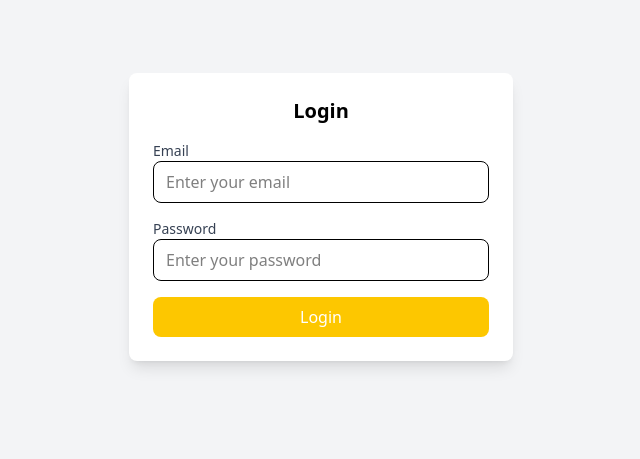
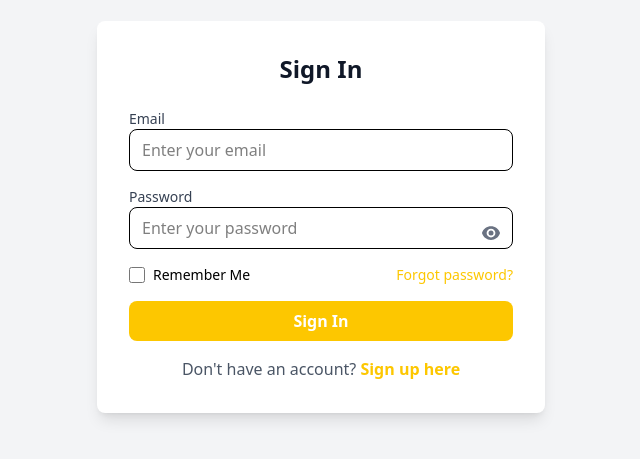
Before and after one commit to in43sh/homebuzz-frontend, a React (Vite) app: page /login in a window 1280 px wide. Shown: the part 183-642 px from the top of the page, without its empty margins (319-959 px from the left). Built offline with nearby package versions, Linux system fonts and the light colour scheme.

Commit message:
feat: enhance Login component with form validation and improved UI

```diff
--- a/src/pages/Login.tsx
+++ b/src/pages/Login.tsx
@@ -1,55 +1,185 @@
 import { useState } from "react";
+import { Link, useLocation, useNavigate } from "react-router-dom";
+import {
+    EyeIcon,
+    EyeSlashIcon,
+    // GlobeAltIcon,
+    // CodeBracketIcon,
+} from "@heroicons/react/24/solid";
 
-const LoginForm = () => {
-    const [email, setEmail] = useState("");
-    const [password, setPassword] = useState("");
+const Login = () => {
+    const navigate = useNavigate();
+    const location = useLocation();
+    const from = location.state?.from || "/";
 
-    const handleSubmit = (e: any) => {
+    const [form, setForm] = useState({
+        email: "",
+        password: "",
+        rememberMe: false,
+    });
+    const [errors, setErrors] = useState({ email: "", password: "" });
+    const [loading, setLoading] = useState(false);
+    const [showPassword, setShowPassword] = useState(false);
+
+    const handleChange = (e: React.ChangeEvent<HTMLInputElement>) => {
+        const { name, value, type, checked } = e.target;
+        setForm((prev) => ({
+            ...prev,
+            [name]: type === "checkbox" ? checked : value,
+        }));
+    };
+
+    const validateForm = () => {
+        let valid = true;
+        const newErrors = { email: "", password: "" };
+
+        if (!form.email) {
+            newErrors.email = "Email is required.";
+            valid = false;
+        }
+        if (!form.password) {
+            newErrors.password = "Password is required.";
+            valid = false;
+        }
+        setErrors(newErrors);
+        return valid;
+    };
+
+    const handleSubmit = async (e: React.FormEvent) => {
         e.preventDefault();
-        console.log("Email:", email, "Password:", password);
+        if (!validateForm()) return;
+
+        setLoading(true);
+        setTimeout(() => {
+            setLoading(false);
+            navigate(from, { replace: true });
+        }, 1500);
     };
 
     return (
-        <div className="flex items-center justify-center min-h-screen bg-gray-100">
-            <div className="w-96 bg-white p-6 rounded-lg shadow-lg">
-                <h2 className="text-center text-xl font-bold mb-4">Login</h2>
+        <div className="flex min-h-screen items-center justify-center bg-gray-100 px-4">
+            <div className="w-full max-w-md rounded-lg bg-white p-8 shadow-lg">
+                <h2 className="mb-6 text-center text-2xl font-bold text-gray-900">
+                    Sign In
+                </h2>
+
                 <form onSubmit={handleSubmit} className="space-y-4">
+                    {/* Email Field */}
                     <div>
                         <label className="block text-sm font-medium text-gray-700">
                             Email
                         </label>
                         <input
                             type="email"
-                            value={email}
-                            onChange={(e) => setEmail(e.target.value)}
+                            name="email"
+                            value={form.email}
+                            onChange={handleChange}
                             placeholder="Enter your email"
+                            className={`w-full px-3 py-2 border rounded-lg focus:outline-none focus:ring ${
+                                errors.email
+                                    ? "border-red-500"
+                                    : "focus:ring-blue-300"
+                            }`}
                             required
-                            className="w-full px-3 py-2 border rounded-lg focus:outline-none focus:ring focus:ring-blue-300"
                         />
+                        {errors.email && (
+                            <p className="text-sm text-red-500 mt-1">
+                                {errors.email}
+                            </p>
+                        )}
                     </div>
-                    <div>
+
+                    {/* Password Field */}
+                    <div className="relative">
                         <label className="block text-sm font-medium text-gray-700">
                             Password
                         </label>
                         <input
-                            type="password"
-                            value={password}
-                            onChange={(e) => setPassword(e.target.value)}
+                            type={showPassword ? "text" : "password"}
+                            name="password"
+                            value={form.password}
+                            onChange={handleChange}
                             placeholder="Enter your password"
+                            className={`w-full px-3 py-2 border rounded-lg focus:outline-none focus:ring ${
+                                errors.password
+                                    ? "border-red-500"
+                                    : "focus:ring-blue-300"
+                            }`}
                             required
-                            className="w-full px-3 py-2 border rounded-lg focus:outline-none focus:ring focus:ring-blue-300"
                         />
+                        <button
+                            type="button"
+                            onClick={() => setShowPassword(!showPassword)}
+                            className="absolute right-3 top-9 text-gray-500"
+                        >
+                            {showPassword ? (
+                                <EyeSlashIcon className="w-5 h-5" />
+                            ) : (
+                                <EyeIcon className="w-5 h-5" />
+                            )}
+                        </button>
+                        {errors.password && (
+                            <p className="text-sm text-red-500 mt-1">
+                                {errors.password}
+                            </p>
+                        )}
                     </div>
+
+                    {/* Remember Me & Forgot Password */}
+                    <div className="flex items-center justify-between">
+                        <label className="flex items-center space-x-2 text-sm">
+                            <input
+                                type="checkbox"
+                                name="rememberMe"
+                                checked={form.rememberMe}
+                                onChange={handleChange}
+                                className="h-4 w-4"
+                            />
+                            <span>Remember Me</span>
+                        </label>
+                        <Link
+                            to="/forgot-password"
+                            className="text-sm text-yellow-400 hover:underline"
+                        >
+                            Forgot password?
+                        </Link>
+                    </div>
+
+                    {/* Submit Button */}
                     <button
                         type="submit"
-                        className="w-full bg-yellow-400 text-white py-2 rounded-lg hover:bg-yellow-500"
+                        className="w-full bg-yellow-400 text-white py-2 rounded-lg font-semibold transition hover:bg-blue-700 disabled:opacity-50"
+                        disabled={loading}
                     >
-                        Login
+                        {loading ? "Signing In..." : "Sign In"}
                     </button>
                 </form>
+
+                {/* Social Logins */}
+                {/* <div className="mt-6 space-y-3">
+                    <button className="w-full flex items-center justify-center border py-2 rounded-lg text-gray-700 hover:bg-gray-100 transition">
+                        // <GlobeAltIcon className="w-5 h-5 mr-2" />
+                        Sign in with Google
+                    </button>
+                    <button className="w-full flex items-center justify-center border py-2 rounded-lg text-gray-700 hover:bg-gray-100 transition">
+                        <CodeBracketIcon className="w-5 h-5 mr-2" />
+                        Sign in with GitHub
+                    </button>
+                </div> */}
+
+                {/* Signup Link */}
+                <p className="mt-4 text-center text-gray-600">
+                    Don't have an account?{" "}
+                    <Link
+                        to="/signup"
+                        className="text-yellow-400 font-semibold hover:underline"
+                    >
+                        Sign up here
+                    </Link>
+                </p>
             </div>
         </div>
     );
 };
 
-export default LoginForm;
+export default Login;
```
